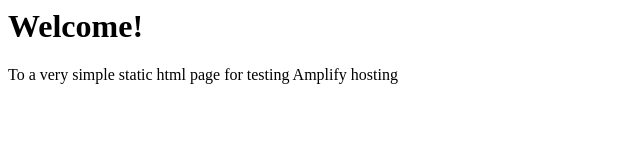
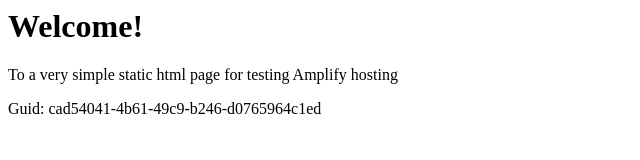
Before and after one commit to aws-aemilia-syd/Github-PR-Commit-Integration-Test-DoNotTouch-Gith-P5X5MO5I-v1-preprod-ap-southeast-2, a website: page src/index.html in a window 1280 px wide. Shown: the whole page, without its empty margins (0-640 px from the left). Drawn offline with Linux system fonts and the light colour scheme.

Commit message:
commit from integ tests

```diff
--- a/src/index.html
+++ b/src/index.html
@@ -1,3 +1,5 @@
+
+
 <html lang="en">
 
 <head>
@@ -10,6 +12,6 @@
 <body>
     <h1>Welcome!</h1>
     <p>To a very simple static html page for testing Amplify hosting</p>
-</body>
+    <p>Guid: cad54041-4b61-49c9-b246-d0765964c1ed</p></body>
 
 </html>
```
